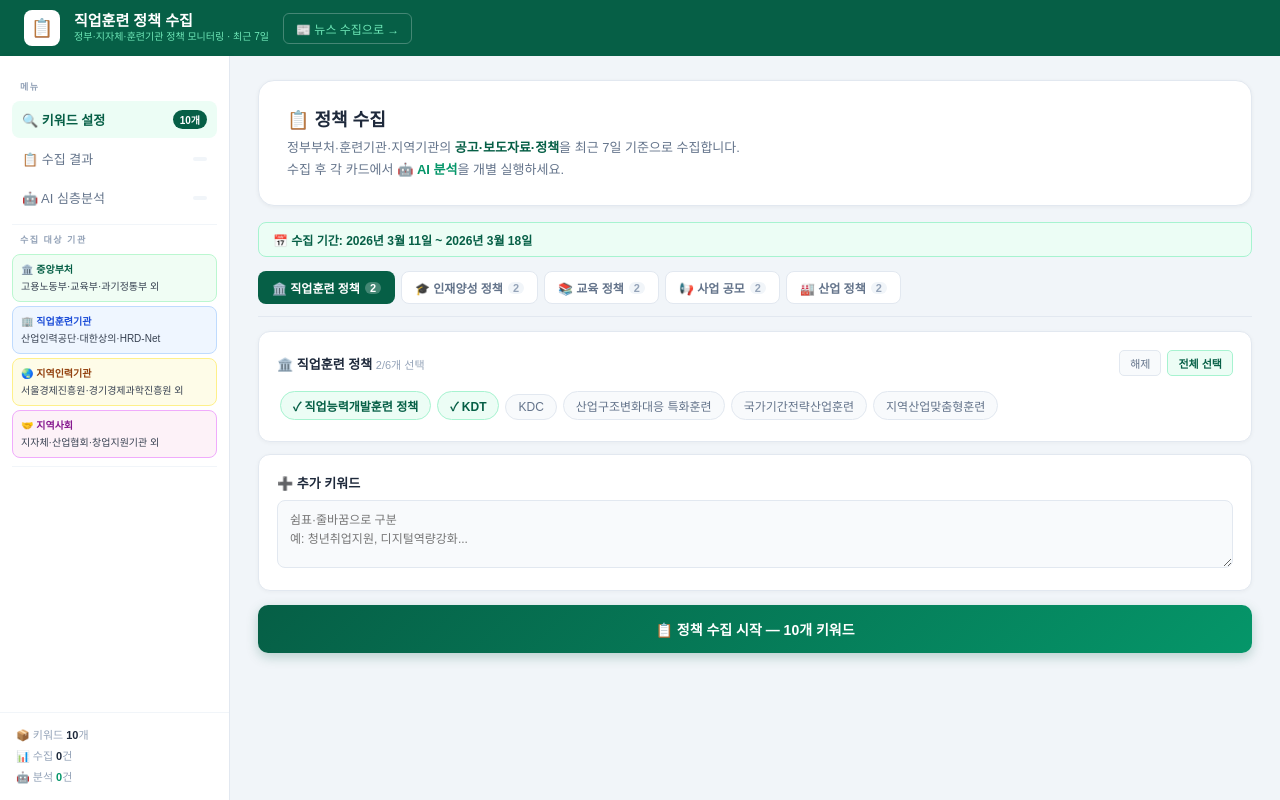
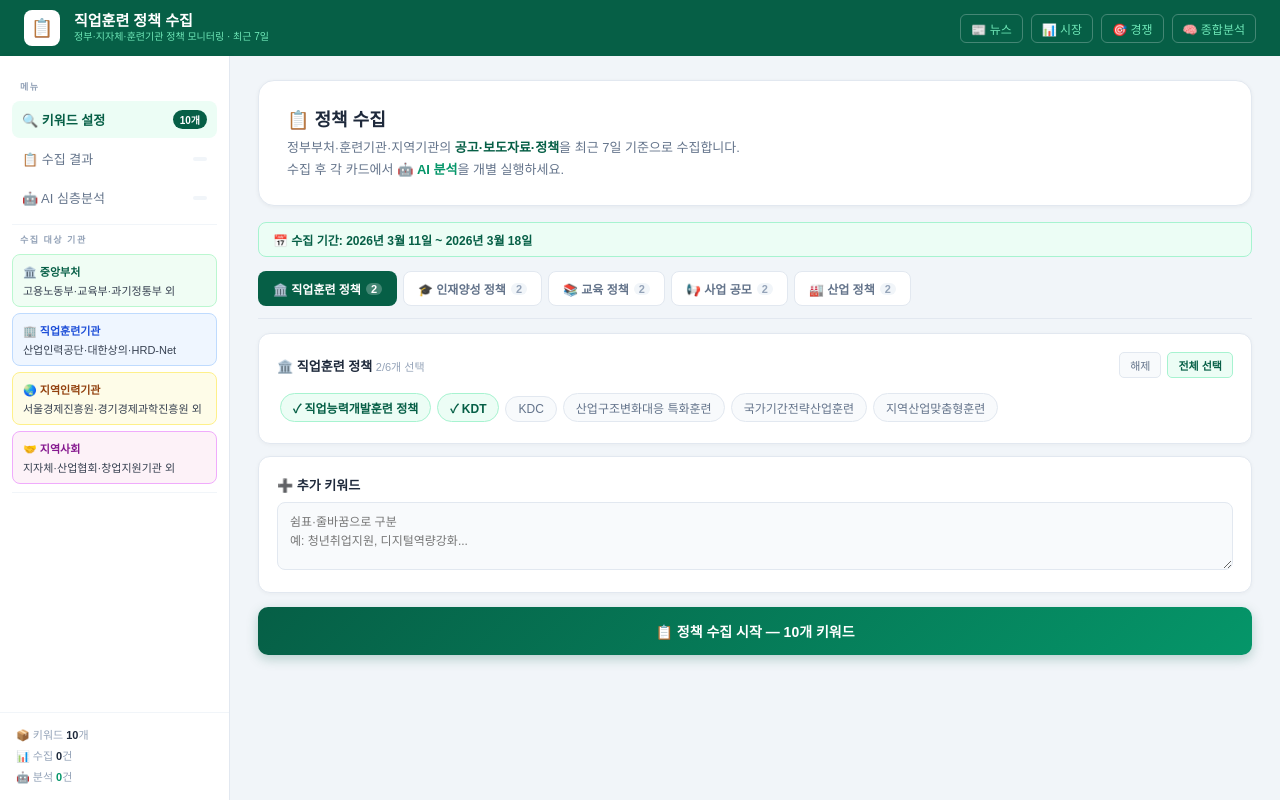
Before and after one commit to 2ndnameian/Yongho-s-repository, a website: page policy.html in a window 1280 px wide. Drawn offline with Linux system fonts and the light colour scheme.

Commit message:
Update policy.html

```diff
--- a/policy.html
+++ b/policy.html
@@ -12,7 +12,8 @@
   .header-title { font-size:15px; font-weight:800; color:white; line-height:1; }
   .header-sub { font-size:10px; color:#6ee7b7; }
   .ticker-wrap { flex:1; overflow:hidden; margin:0 16px; border-left:1px solid rgba(255,255,255,0.25); padding-left:14px; display:none; }
-  .nav-link { font-size:12px; color:#6ee7b7; text-decoration:none; padding:6px 12px; border:1px solid rgba(255,255,255,0.25); border-radius:6px; white-space:nowrap; }
+  .nav-links { display:flex; gap:8px; flex-shrink:0; margin-left:auto; }
+  .nav-link { font-size:12px; color:#6ee7b7; text-decoration:none; padding:5px 10px; border:1px solid rgba(255,255,255,0.25); border-radius:6px; white-space:nowrap; }
   .nav-link:hover { background:rgba(255,255,255,0.1); color:white; }
   .layout { display:flex; height:calc(100vh - 56px); }
   .sidebar { width:230px; background:white; border-right:1px solid #e2e8f0; display:flex; flex-direction:column; flex-shrink:0; overflow-y:auto; box-shadow:2px 0 6px rgba(0,0,0,0.04); }
@@ -24,13 +25,14 @@
   .badge { font-size:10px; padding:2px 7px; border-radius:10px; background:#f1f5f9; color:#94a3b8; font-weight:700; }
   .badge.active { background:#065f46; color:white; }
   .divider { height:1px; background:#f1f5f9; margin:8px 0; }
+  .src-box { padding:8px 10px; border-radius:8px; margin-bottom:6px; }
   .main { flex:1; overflow-y:auto; padding:24px 28px; background:#f1f5f9; }
   .hero { background:white; border:1px solid #e2e8f0; border-radius:16px; padding:24px 28px; margin-bottom:16px; box-shadow:0 1px 4px rgba(0,0,0,0.05); }
   .card { background:white; border:1px solid #e2e8f0; border-radius:12px; padding:18px; margin-bottom:14px; box-shadow:0 1px 4px rgba(0,0,0,0.04); }
   .kw-chip { padding:5px 12px; border-radius:20px; font-size:12px; cursor:pointer; border:1px solid #e2e8f0; background:#f8fafc; color:#64748b; transition:all 0.12s; margin:3px; display:inline-block; }
   .kw-chip.on { font-weight:600; }
   .btn-primary { width:100%; padding:14px; border-radius:10px; border:none; font-size:14px; font-weight:800; color:white; cursor:pointer; background:linear-gradient(135deg,#065f46,#059669); transition:all 0.2s; box-shadow:0 4px 12px rgba(6,95,70,0.25); }
-  .btn-primary:hover:not(:disabled) { transform:translateY(-1px); box-shadow:0 6px 16px rgba(6,95,70,0.30); }
+  .btn-primary:hover:not(:disabled) { transform:translateY(-1px); }
   .btn-primary:disabled { background:#cbd5e1; cursor:not-allowed; box-shadow:none; }
   .progress-bar { background:#f1f5f9; border-radius:999px; height:10px; overflow:hidden; margin-bottom:16px; }
   .progress-fill { height:100%; border-radius:999px; transition:width 0.6s ease; background:linear-gradient(90deg,#065f46,#059669); }
@@ -50,17 +52,13 @@
   .filter-btn { width:100%; display:flex; align-items:center; justify-content:space-between; padding:6px 10px; border-radius:6px; border:none; cursor:pointer; margin-bottom:1px; background:transparent; color:#64748b; font-size:11px; text-align:left; font-family:inherit; }
   .filter-btn.active { background:#ecfdf5; color:#065f46; font-weight:600; }
   .filter-btn:hover:not(.active) { background:#f8fafc; }
-  .org-chip { padding:4px 10px; border-radius:6px; font-size:11px; cursor:pointer; border:1px solid #e2e8f0; background:#f8fafc; color:#64748b; transition:all 0.12s; margin:2px; display:inline-block; }
-  .org-chip.on { background:#ecfdf5; border-color:#a7f3d0; color:#065f46; font-weight:600; }
-  textarea { width:100%; min-height:68px; background:#f8fafc; border:1px solid #e2e8f0; border-radius:8px; padding:10px 12px; color:#1e293b; font-size:12px; outline:none; resize:vertical; line-height:1.6; font-family:inherit; }
-  textarea:focus { border-color:#6ee7b7; box-shadow:0 0 0 3px rgba(110,231,183,0.20); }
-  input[type=text] { background:#f8fafc; border:1px solid #e2e8f0; border-radius:8px; padding:7px 12px; color:#1e293b; font-size:12px; outline:none; font-family:inherit; }
-  input[type=text]:focus { border-color:#6ee7b7; }
-  .group-tab { display:flex; align-items:center; gap:5px; padding:7px 13px; border-radius:8px; flex-shrink:0; font-size:12px; font-weight:600; cursor:pointer; transition:all 0.15s; border:1px solid #e2e8f0; background:white; color:#64748b; white-space:nowrap; }
+  .week-range { background:#ecfdf5; border:1px solid #a7f3d0; border-radius:8px; padding:8px 14px; margin-bottom:14px; font-size:12px; color:#065f46; font-weight:600; }
+  .group-tab { display:flex; align-items:center; gap:5px; padding:8px 14px; border-radius:8px; flex-shrink:0; font-size:12px; font-weight:600; cursor:pointer; transition:all 0.15s; border:1px solid #e2e8f0; background:white; color:#64748b; white-space:nowrap; }
   .group-tab.active { color:white; border-color:transparent; }
   .section-label { font-size:11px; padding:3px 10px; border-radius:5px; font-weight:700; display:inline-block; margin-bottom:8px; }
-  .org-section { margin-bottom:12px; }
-  .org-section-title { font-size:11px; font-weight:700; color:#374151; margin-bottom:6px; padding-left:2px; border-left:3px solid #059669; padding-left:8px; }
+  textarea { width:100%; min-height:68px; background:#f8fafc; border:1px solid #e2e8f0; border-radius:8px; padding:10px 12px; color:#1e293b; font-size:12px; outline:none; resize:vertical; line-height:1.6; font-family:inherit; }
+  textarea:focus { border-color:#6ee7b7; }
+  input[type=text] { background:#f8fafc; border:1px solid #e2e8f0; border-radius:8px; padding:7px 12px; color:#1e293b; font-size:12px; outline:none; font-family:inherit; }
 </style>
 </head>
 <body>
@@ -77,7 +75,12 @@
       <span id="ticker-text" style="font-size:12px;color:#6ee7b7;overflow:hidden;text-overflow:ellipsis;white-space:nowrap;"></span>
     </div>
   </div>
-  <a href="/" class="nav-link">📰 뉴스 수집으로 →</a>
+  <div class="nav-links">
+    <a href="/" class="nav-link">📰 뉴스</a>
+    <a href="/market.html" class="nav-link">📊 시장</a>
+    <a href="/competitor.html" class="nav-link">🎯 경쟁</a>
+    <a href="/analysis.html" class="nav-link">🧠 종합분석</a>
+  </div>
 </div>
 
 <div class="layout">
@@ -89,21 +92,21 @@
       <button class="sidebar-btn" onclick="showTab('detail')">🤖 AI 심층분석 <span class="badge" id="detail-badge"></span></button>
       <div class="divider"></div>
       <div class="sidebar-label">수집 대상 기관</div>
-      <div style="padding:6px 8px;background:#f0fdf4;border:1px solid #bbf7d0;border-radius:8px;margin-bottom:4px;">
-        <div style="font-size:10px;color:#065f46;font-weight:700;margin-bottom:3px;">🏛️ 중앙부처</div>
-        <div style="font-size:10px;color:#374151;line-height:1.6;">고용노동부·교육부·과기정통부 외</div>
+      <div class="src-box" style="background:#f0fdf4;border:1px solid #bbf7d0;">
+        <div style="font-size:11px;color:#065f46;font-weight:700;margin-bottom:3px;">🏛️ 중앙부처</div>
+        <div style="font-size:11px;color:#374151;">고용노동부·교육부·과기정통부 외</div>
       </div>
-      <div style="padding:6px 8px;background:#eff6ff;border:1px solid #bfdbfe;border-radius:8px;margin-bottom:4px;">
-        <div style="font-size:10px;color:#1d4ed8;font-weight:700;margin-bottom:3px;">🏢 직업훈련기관</div>
-        <div style="font-size:10px;color:#374151;line-height:1.6;">산업인력공단·대한상의·HRD-Net</div>
+      <div class="src-box" style="background:#eff6ff;border:1px solid #bfdbfe;">
+        <div style="font-size:11px;color:#1d4ed8;font-weight:700;margin-bottom:3px;">🏢 직업훈련기관</div>
+        <div style="font-size:11px;color:#374151;">산업인력공단·대한상의·HRD-Net</div>
       </div>
-      <div style="padding:6px 8px;background:#fefce8;border:1px solid #fef08a;border-radius:8px;margin-bottom:4px;">
-        <div style="font-size:10px;color:#92400e;font-weight:700;margin-bottom:3px;">🌏 지역인력기관</div>
-        <div style="font-size:10px;color:#374151;line-height:1.6;">서울경제진흥원·경기경제과학진흥원 외</div>
+      <div class="src-box" style="background:#fefce8;border:1px solid #fef08a;">
+        <div style="font-size:11px;color:#92400e;font-weight:700;margin-bottom:3px;">🌏 지역인력기관</div>
+        <div style="font-size:11px;color:#374151;">서울경제진흥원·경기경제과학진흥원 외</div>
       </div>
-      <div style="padding:6px 8px;background:#fdf2f8;border:1px solid #f0abfc;border-radius:8px;">
-        <div style="font-size:10px;color:#86198f;font-weight:700;margin-bottom:3px;">🤝 지역사회</div>
-        <div style="font-size:10px;color:#374151;line-height:1.6;">지자체·산업협회·창업지원기관 외</div>
+      <div class="src-box" style="background:#fdf2f8;border:1px solid #f0abfc;">
+        <div style="font-size:11px;color:#86198f;font-weight:700;margin-bottom:3px;">🤝 지역사회</div>
+        <div style="font-size:11px;color:#374151;">지자체·산업협회·창업지원기관 외</div>
       </div>
       <div class="divider"></div>
       <div id="filter-section" style="display:none;">
@@ -121,13 +124,12 @@
   </div>
 
   <div class="main">
-    <!-- 키워드 설정 탭 -->
     <div id="tab-search">
       <div class="hero">
         <h1 style="font-size:18px;font-weight:800;color:#1e293b;margin-bottom:6px;">📋 정책 수집</h1>
         <p style="font-size:13px;color:#64748b;line-height:1.7;">정부부처·훈련기관·지역기관의 <strong style="color:#065f46;">공고·보도자료·정책</strong>을 최근 7일 기준으로 수집합니다.<br>수집 후 각 카드에서 <strong style="color:#059669;">🤖 AI 분석</strong>을 개별 실행하세요.</p>
       </div>
-      <div style="background:#ecfdf5;border:1px solid #a7f3d0;border-radius:8px;padding:8px 14px;margin-bottom:14px;font-size:12px;color:#065f46;font-weight:600;" id="week-range"></div>
+      <div class="week-range" id="week-range"></div>
       <div style="display:flex;gap:6px;margin-bottom:14px;border-bottom:1px solid #e2e8f0;padding-bottom:12px;overflow-x:auto;" id="group-tabs"></div>
       <div id="keyword-panel"></div>
       <div class="card">
@@ -138,7 +140,6 @@
       <div id="progress-panel" style="display:none;margin-top:14px;" class="card"></div>
     </div>
 
-    <!-- 수집 결과 탭 -->
     <div id="tab-results" style="display:none;">
       <div style="display:flex;justify-content:space-between;align-items:center;margin-bottom:16px;flex-wrap:wrap;gap:10px;">
         <div>
@@ -158,7 +159,6 @@
       <div id="news-list"></div>
     </div>
 
-    <!-- AI 심층분석 탭 -->
     <div id="tab-detail" style="display:none;">
       <div id="detail-content" style="text-align:center;padding:80px 20px;">
         <div style="font-size:48px;margin-bottom:14px;">🤖</div>
@@ -326,19 +326,13 @@ async function runSearch(){
           const summary=(item.description||"").replace(/<[^>]+>/g,"");
           let source="정책";
           try{source=new URL(item.originallink||item.link).hostname.replace("www.","");}catch{}
-const date = item.formattedDate || (() => {
-  try { const d=new Date(item.pubDate); return isNaN(d)?"":`${d.getFullYear()}.${String(d.getMonth()+1).padStart(2,"0")}.${String(d.getDate()).padStart(2,"0")}`; } catch { return ""; }
-})();
+          const date=item.formattedDate||(()=>{try{const d=new Date(item.pubDate);return isNaN(d)?"":`${d.getFullYear()}.${String(d.getMonth()+1).padStart(2,"0")}.${String(d.getDate()).padStart(2,"0")}`;}catch{return "";}})();
           const urgency=title.includes("긴급")||title.includes("마감")||title.includes("즉시")?"critical":title.includes("공고")||title.includes("모집")||title.includes("선정")?"high":title.includes("발표")||title.includes("시행")||title.includes("추진")?"medium":"low";
           return {id:`${group.id}-${i}-${Date.now()}`,groupId:group.id,groupLabel:group.label,groupColor:group.color,groupBg:group.bg,groupBorder:group.border,title,summary,source,url:item.link||"",date,urgency,tags:[group.label]};
         });
         steps[gi].status="done";
-      } else {
-        allResults[group.id]=[]; steps[gi].status="error";
-      }
-    }catch(e){
-      allResults[group.id]=[]; steps[gi].status="error";
-    }
+      } else { allResults[group.id]=[]; steps[gi].status="error"; }
+    }catch(e){ allResults[group.id]=[]; steps[gi].status="error"; }
     renderProgress(Math.round(((gi+1)/total)*100),steps);
   }
   steps[activeGroups.length].status="done";
@@ -366,7 +360,7 @@ function renderResults(){
     {label:"분석완료",count:analyzed,bg:"#eff6ff",border:"#bfdbfe",color:"#1d4ed8",icon:"🤖"},
   ].map(s=>`<div class="stat-card" style="background:${s.bg};border-color:${s.border};">
     <span style="font-size:22px;">${s.icon}</span>
-    <div><div style="font-size:22px;font-weight:800;color:${s.color};line-height:1;">${s.count}</div><div style="font-size:11px;color:#64748b;">${s.label}</div></div>
+    <div><div style="font-size:22px;font-weight:800;color:${s.color};line-height:1;">${s.count}</div><div style="font-size:11px;color:#475569;">${s.label}</div></div>
   </div>`).join("");
 
   const errEl=document.getElementById("error-log");
```
